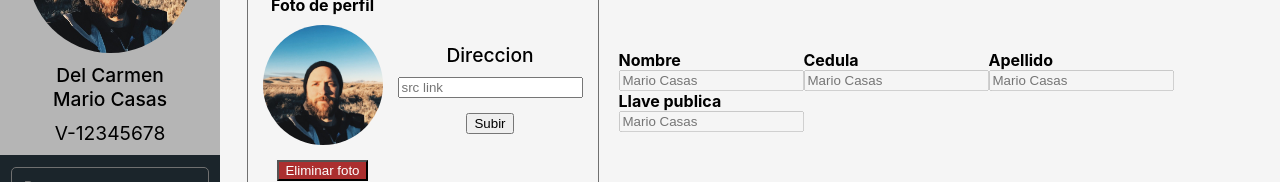
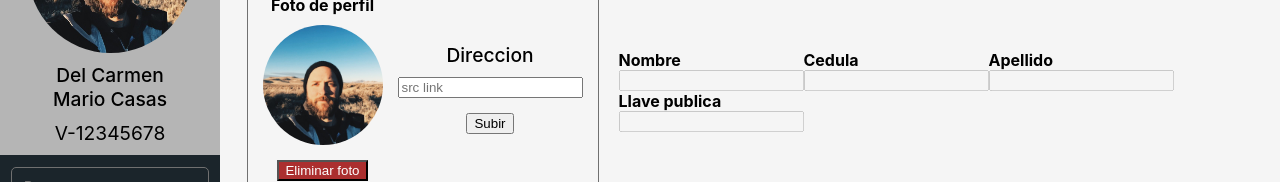
Before and after one commit to rlopez2494/user-interface, a React (Create React App) app: page /usuario/configurarPerfil in a window 1280 px wide. Shown: the part 132-314 px from the top of the page. Built offline with nearby package versions, Linux system fonts and the light colour scheme.

Commit message:
Integracion de estados en ConfigurarPerfil

```diff
--- a/src/pages/components/ConfigurarPerfil.js
+++ b/src/pages/components/ConfigurarPerfil.js
@@ -3,6 +3,30 @@ import "./styles/ConfigurarPerfil.css"
 import profilePic from "../../img/profile.JPG"
 
 class configurarPerfil extends Component {
+
+    state = {
+        nombre: "",
+        apellido: "",
+        cedula: "",
+        llavePublica: "",
+        pais: "",
+        estado: "",
+        ciudad: "",
+        municipio: "",
+        parroquia: "",
+        urbanizacion: "",
+        calle: "",
+        casa: "",
+        masDetalles: "",
+    }
+
+    handleChange = (e) => {
+        const { name, value } = e.target
+        this.setState({
+            [name]: value
+        })
+    }
+
     render() {
         return (
             <div id="perfil-config">
@@ -34,22 +58,22 @@ class configurarPerfil extends Component {
 
                                 <div className="field">
                                     <label htmlFor="nombre">Nombre</label>
-                                    <input name="nombre" type="text" placeholder="Mario Casas" disabled/>
+                                    <input name="nombre" type="text" placeholder={this.state.nombre} disabled/>
                                 </div>
 
                                 <div className="field">
                                     <label htmlFor="cedula">Cedula</label>
-                                    <input name="cedula" type="text" placeholder="Mario Casas" disabled/>
+                                    <input name="cedula" type="text" placeholder={this.state.cedula} disabled/>
                                 </div>
 
                                 <div className="field">
                                     <label htmlFor="apellido">Apellido</label>
-                                    <input name="apellido" type="text" placeholder="Mario Casas" disabled/>
+                                    <input name="apellido" type="text" placeholder={this.state.apellido} disabled/>
                                 </div>
 
                                 <div className="field">
                                     <label htmlFor="llave-publica">Llave publica</label>
-                                    <input name="llavePublica" type="text" placeholder="Mario Casas" disabled/>
+                                    <input name="llavePublica" type="text" placeholder={this.state.llavePublica} disabled/>
                                 </div>
 
                         </div>
@@ -99,22 +123,22 @@ class configurarPerfil extends Component {
 
                             <div className="field">
                                 <label htmlFor="urbanizacion">Urbanizacion</label>
-                                <input name="urbanizacion" type="text"/>
+                                <input name="urbanizacion" type="text" onChange={this.handleChange} />
                             </div>
 
                             <div className="field">
                                 <label htmlFor="calle">Calle</label>
-                                <input name="calle" type="text"/>
+                                <input name="calle" type="text" onChange={this.handleChange} />
                             </div>
 
                             <div className="field">
                                 <label htmlFor="casa">Casa</label>
-                                <input name="casa" type="text"/>
+                                <input name="casa" type="text" onChange={this.handleChange} />
                             </div>
 
                             <div className="field">
-                                <label htmlFor="mas-detalles">Mas Detalles (opcional)</label>
-                                <input name="mas-detalles" type="text"/>
+                                <label htmlFor="masDetalles">Mas Detalles (opcional)</label>
+                                <input name="masDetalles" type="text" onChange={this.handleChange} />
                             </div>
 
                         </div>
--- a/src/pages/components/VerificarIdentidad.js
+++ b/src/pages/components/VerificarIdentidad.js
@@ -1,5 +1,6 @@
 import React, { Component } from 'react';
-import "./styles/VerificarIdentidad.css"
+import "./styles/VerificarIdentidad.css";
+
 
 class VerificarIdentidad extends Component {
     render() {
```
Also changed, not shown: 2 other files (tests, documents, lock files or other folders).
